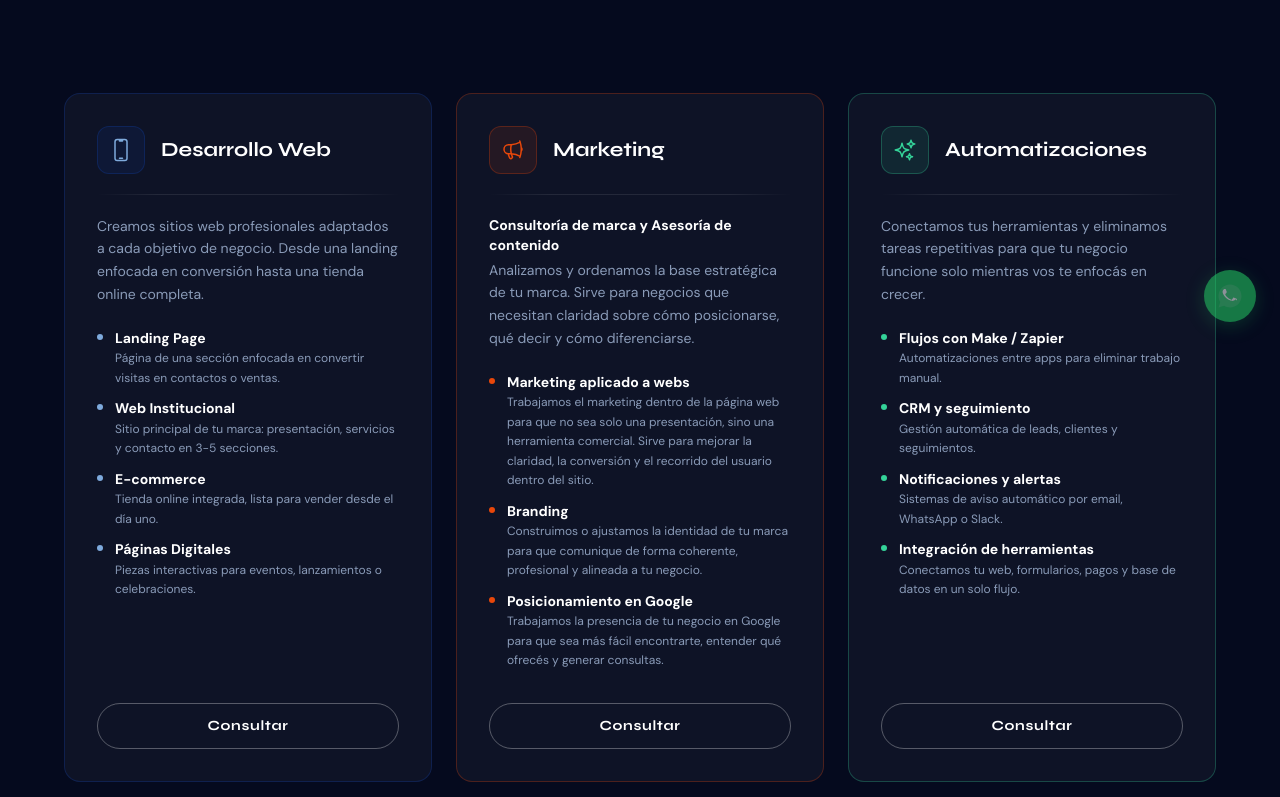
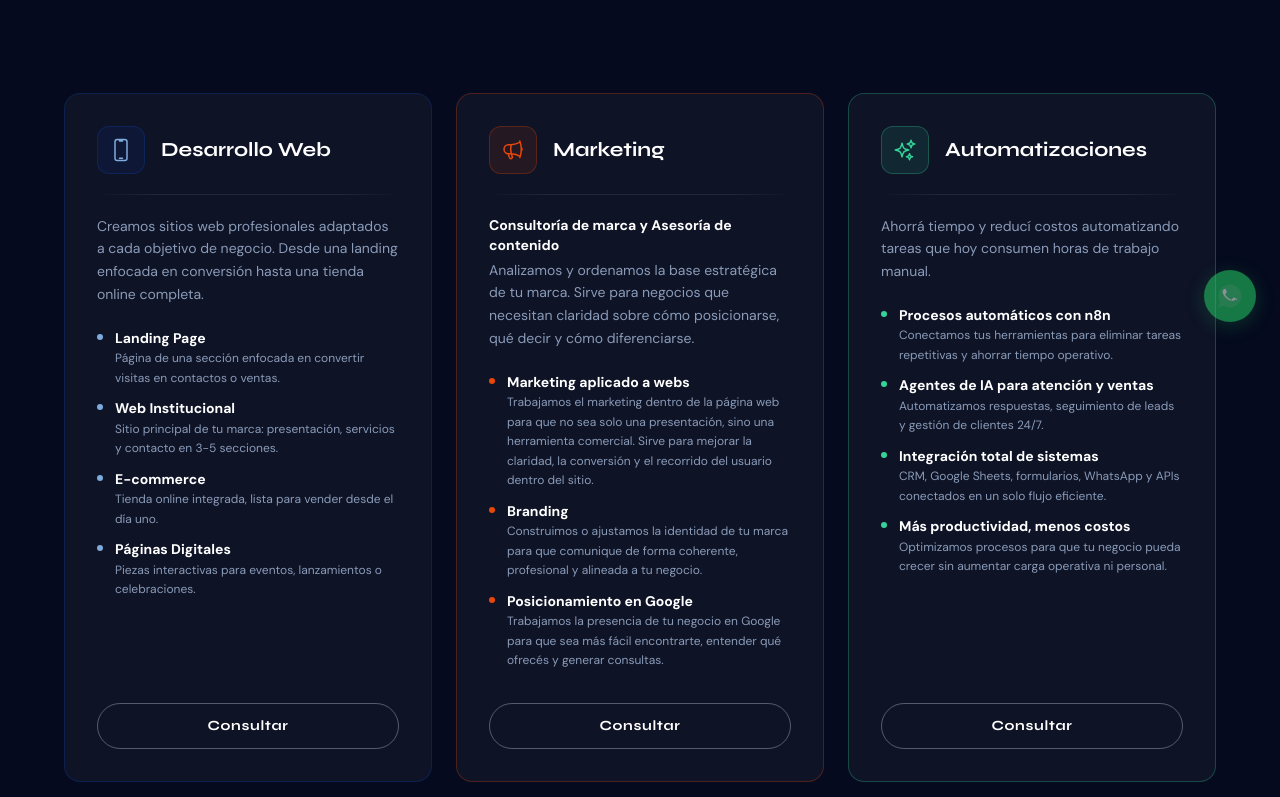
Before and after one commit to martiyaquinta/estudio-nomade, a Next.js app: page /servicios in a window 1280 px wide. Shown: the part 450-1247 px from the top of the page. Built offline with nearby package versions, Linux system fonts and the light colour scheme.

Commit message:
feat: actualizar contenido del div Automatizaciones en servicios
- Nueva descripción: ahorrá tiempo y reducí costos
- 4 subservicios: n8n, agentes de IA, integración de sistemas, productividad

Co-Authored-By: Claude Sonnet 4.6 <noreply@anthropic.com>

```diff
--- a/app/servicios/page.tsx
+++ b/app/servicios/page.tsx
@@ -58,27 +58,27 @@ const servicios = [
   },
   {
     nombre: "Automatizaciones",
-    descripcion: "Conectamos tus herramientas y eliminamos tareas repetitivas para que tu negocio funcione solo mientras vos te enfocás en crecer.",
+    descripcion: "Ahorrá tiempo y reducí costos automatizando tareas que hoy consumen horas de trabajo manual.",
     color: "#34D399",
     colorBg: "rgba(52,211,153,0.10)",
     colorBorder: "rgba(52,211,153,0.28)",
     icon: SparklesIcon,
     subservicios: [
       {
-        nombre: "Flujos con Make / Zapier",
-        desc: "Automatizaciones entre apps para eliminar trabajo manual.",
+        nombre: "Procesos automáticos con n8n",
+        desc: "Conectamos tus herramientas para eliminar tareas repetitivas y ahorrar tiempo operativo.",
       },
       {
-        nombre: "CRM y seguimiento",
-        desc: "Gestión automática de leads, clientes y seguimientos.",
+        nombre: "Agentes de IA para atención y ventas",
+        desc: "Automatizamos respuestas, seguimiento de leads y gestión de clientes 24/7.",
       },
       {
-        nombre: "Notificaciones y alertas",
-        desc: "Sistemas de aviso automático por email, WhatsApp o Slack.",
+        nombre: "Integración total de sistemas",
+        desc: "CRM, Google Sheets, formularios, WhatsApp y APIs conectados en un solo flujo eficiente.",
       },
       {
-        nombre: "Integración de herramientas",
-        desc: "Conectamos tu web, formularios, pagos y base de datos en un solo flujo.",
+        nombre: "Más productividad, menos costos",
+        desc: "Optimizamos procesos para que tu negocio pueda crecer sin aumentar carga operativa ni personal.",
       },
     ],
   },
```
